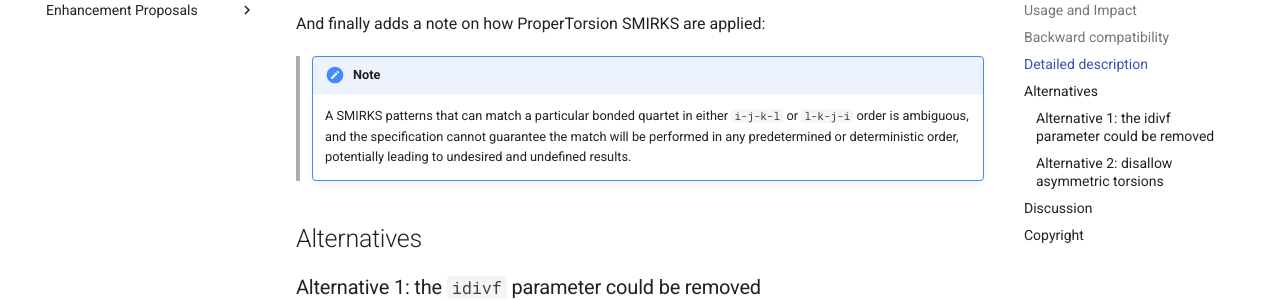
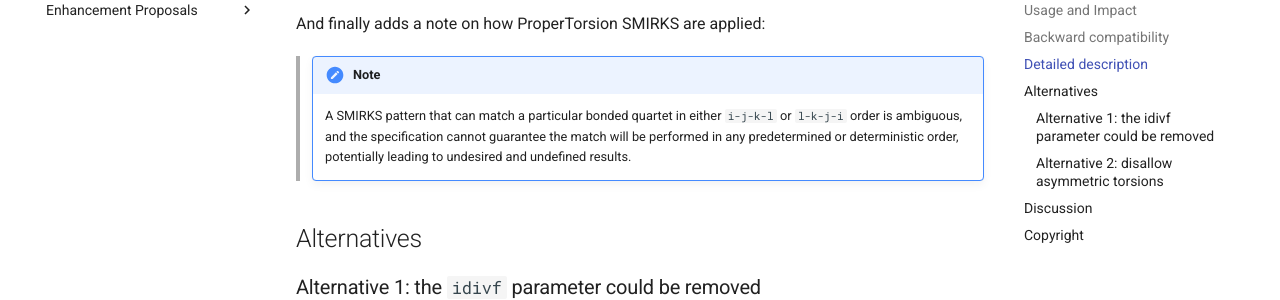
Before and after one commit to openforcefield/standards, an MkDocs documentation site: the page built from docs/enhancement-proposals/off-ep-0010.md, in a window 1280 px wide and 900 px high, scrolled down 2302 px. Shown: the part 152-452 px from the top of the window. Built offline with MkDocs 1.6.1 and Material for MkDocs 9.7.7, drawn with Linux system fonts in a browser that asks for light colours.

Commit message:
Update docs/enhancement-proposals/off-ep-0010.md
Co-authored-by: Jeff Wagner <jwagnerjpl@gmail.com>

```diff
--- a/docs/enhancement-proposals/off-ep-0010.md
+++ b/docs/enhancement-proposals/off-ep-0010.md
@@ -87,7 +87,7 @@ It also adds a section explaining the computation of ``theta`` to the ``ProperTo
 And finally adds a note on how ProperTorsion SMIRKS are applied:
 
 > !!! note
->     A SMIRKS patterns that can match a particular bonded
+>     A SMIRKS pattern that can match a particular bonded
 >     quartet in either `i-j-k-l` or `l-k-j-i` order is
 >     ambiguous, and the specification cannot guarantee the
 >     match will be performed in any predetermined or
```
